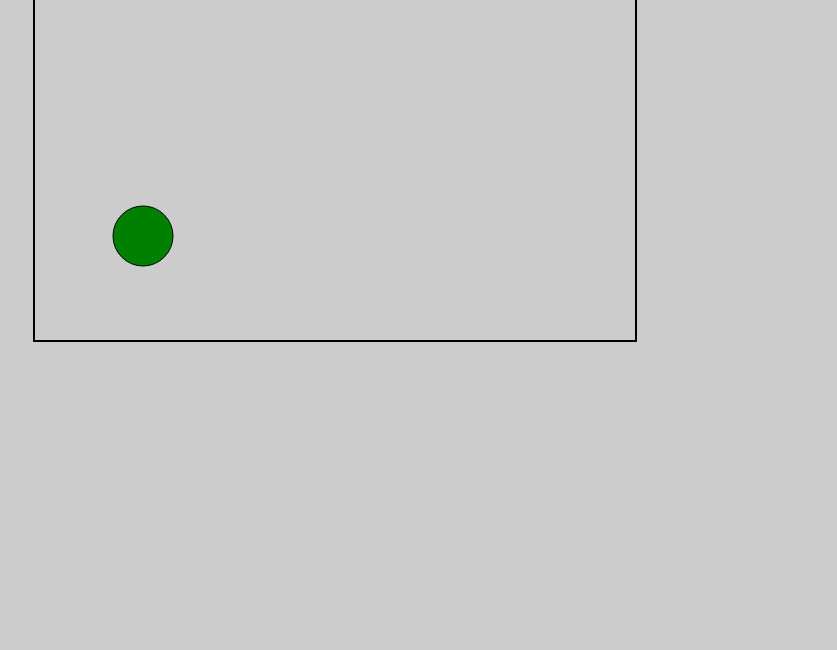
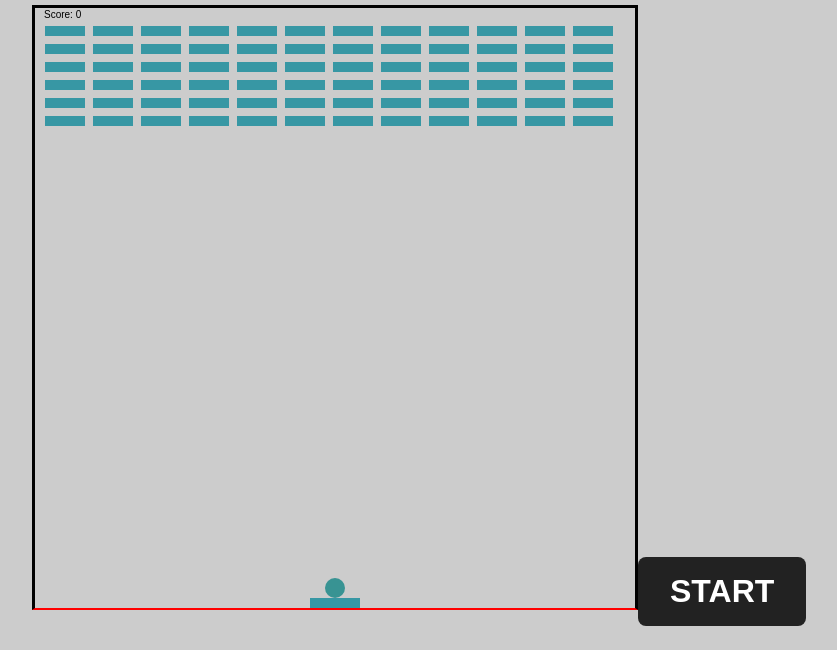
Before and after one commit to TabotCharlesBessong/RandomProject, a plain HTML site: page BREAKOUTGAME/index.html in a window 1280 px wide. Shown: the part 150-800 px from the top of the page, without its empty margins (305-1142 px from the left). Drawn offline with Linux system fonts and the light colour scheme.

Commit message:
having trouble with the game

```diff
--- a/BREAKOUTGAME/app.js
+++ b/BREAKOUTGAME/app.js
@@ -1,50 +1,178 @@
-
-// alert("Hello world")
-
-const canvas = document.querySelector("#canvas")
-const ctx = canvas.getContext('2d')
-
-let x = canvas.width / 2
-let y = canvas.height / 2
-let dx = 8
-let dy = -4
-
-ctx.beginPath()
-ctx.arc(x,y,30,0,2 * Math.PI, false)
-ctx.fillStyle = "green"
-ctx.fill()
-ctx.stroke()
-ctx.closePath()
-// drawCirlce(x,y);
-
-setInterval(()=>{
-
-  detectCollision()
-  ctx.clearRect(0,0,canvas.width , canvas.height)
-  drawCirlce(x,y)
-
-},50)
-
-const detectCollision = ()=>{
-  x += dx
-  y += dy
-  if(x >= canvas.width || y >= canvas.height){
-    dx = -dx
-    dy = -dy
+const canvas = document.querySelector("#canvas");
+const ctx = canvas.getContext("2d");
+const canvasH = canvas.height;
+const canvasW = canvas.width;
+let rightPressed = false;
+let leftPressed = false;
+let x,
+  y,
+  dy,
+  dx,
+  interval,
+  radius,
+  paddleW,
+  paddleX,
+  paddleY,
+  brickW,
+  brickH,
+  brickOffset;
+let bricks = [];
+let score = 0;
+let brickCount = 12;
+let brickRows = 6;
+setVariables();
+drawBall();
+drawPaddle();
+createBrickArray();
+drawBricks();
+drawScore();
+paddleNavigation();
+// startGame()
+function drawScore() {
+  ctx.beginPath();
+  ctx.fillStyle = "#000";
+  ctx.fill();
+  ctx.fillText("Score: " + score, 9, 10);
+  ctx.closePath();
+}
+function createBrickArray() {
+  for (let j = 0; j < brickRows; j++) {
+    bricks[j] = [];
+    for (let i = 0; i < brickCount; i++) {
+      bricks[j][i] = { x: 0, y: 0, isVisible: true };
     }
-  if(x < 0 || y < 0){
-    dx = -dx
-    dy = -dy
+  }
+}
+function drawBricks() {
+  for (let j = 0; j < brickRows; j++) {
+    for (let i = 0; i < brickCount; i++) {
+      if (bricks[j][i].isVisible) {
+        const brickX = 10 + i * (brickW + brickOffset);
+        const brickY = (10 + brickOffset) * (j + 1);
+        bricks[j][i].x = brickX;
+        bricks[j][i].y = brickY;
+        ctx.beginPath();
+        ctx.rect(brickX, brickY, brickW, brickH);
+        ctx.fillStyle = "#3797a4";
+        ctx.fill();
+        ctx.closePath();
+      }
+    }
+  }
+}
+function paddleNavigation() {
+  document.addEventListener("keydown", handleKeyDown);
+  document.addEventListener("keyup", handleKeyUp);
+  function handleKeyDown(e) {
+    if (e.key === "ArrowRight") {
+      rightPressed = true;
+    }
+    if (e.key === "ArrowLeft") {
+      leftPressed = true;
+    }
+  }
+  function handleKeyUp(e) {
+    if (e.key === "ArrowRight") {
+      rightPressed = false;
+    }
+    if (e.key === "ArrowLeft") {
+      leftPressed = false;
+    }
+  }
+}
+function detectCollision() {
+  if (x + dx >= canvasW || x + dx < 0) {
+    dx = -dx;
+  }
+  if (y + dy > canvasH - radius) {
+    if (x + dx > paddleX && x + dx < paddleX + paddleW)
+      dy = -dy;
+      dx = dx + (x + dx - paddleX) / 100;
+    }
+  }
+  if (y + dy < 0) {
+    dy = -dy;
+  }
+  for (let b = 0; b < bricks.length; b++) {
+    for (let i = 0; i < bricks[b].length; i++) {
+      const brick = bricks[b][i];
+      if (brick.isVisible) {
+        if (
+          x > brick.x &&
+          x < brick.x + brickW &&
+          y > brick.y &&
+          y < brick.y + brickH
+        ) {
+          bricks[b][i].isVisible = false;
+          score += 1;
+          dy = -dy;
+          checkYouWon();
+        }
+      }
     }
   }
 
-const drawCirlce = (x,y)=>{
-  ctx.beginPath()
-  ctx.arc(x,y,30,0,2 * Math.PI, false)
-  ctx.fillStyle = "green"
-  ctx.fill()
-  ctx.stroke()
-  ctx.closePath()
+function startGame() {
+  if (!interval) {
+    interval = setInterval(() => {
+      if (rightPressed) {
+        paddleX = paddleX + 5;
+      }
+      if (leftPressed) {
+        paddleX = paddleX - 5;
+      }
+      detectCollision();
+      x = x + dx;
+      y = y + dy;
+      checkGameover();
+      ctx.clearRect(0, 0, canvasW, canvasH);
+      drawPaddle();
+      drawBall();
+      drawBricks();
+      drawScore();
+    }, 20);
+  }
 }
-
-// console.log(canvas);
+function checkGameover() {
+  if (y >= 600) {
+    alert("game over");
+    clearInterval(interval);
+    interval = null;
+    setVariables();
+  }
+}
+function checkYouWon() {
+  if (score === 18) {
+    alert("You Won !!");
+    clearInterval(interval);
+    interval = null;
+    setVariables();
+  }
+}
+function setVariables() {
+  x = canvasW / 2;
+  y = canvasH - 20;
+  dx = 5;
+  dy = -5;
+  radius = 10;
+  paddleW = 50;
+  paddleX = canvasW / 2 - paddleW / 2;
+  paddleY = canvasH - 10;
+  brickW = 40;
+  brickH = 10;
+  brickOffset = 8;
+}
+function drawBall() {
+  ctx.beginPath();
+  ctx.arc(x, y, radius, 0, 2 * Math.PI, false);
+  ctx.fillStyle = "#389393";
+  ctx.fill();
+  ctx.closePath();
+}
+function drawPaddle() {
+  ctx.beginPath();
+  ctx.rect(paddleX, paddleY, paddleW, 10);
+  ctx.fillStyle = "#3797a4";
+  ctx.fill();
+  ctx.closePath();
+}
--- a/BREAKOUTGAME/index.html
+++ b/BREAKOUTGAME/index.html
@@ -8,9 +8,20 @@
   <link rel="stylesheet" href="./styles.css">
 </head>
 <body>
-  <canvas id="canvas" width="600" height="400" style="border: 2px solid black; text-align:center" >
+  <section style="display: flex; justify-content: center">
+  <div>
+    <h1>BreakOut Game</h1>
+    <canvas
+      id="canvas"
+      height="600"
+      width="600"
+      style="border: 3px solid black; border-bottom: 2px solid red"
+      >Heyyy canvas is not supported</canvas
+    >
+    <button onclick="startGame()">Start</button>
+  </div>
+</section>
 
-  </canvas>
 
   <script src="./app.js"></script>
 </body>
--- a/BREAKOUTGAME/styles.css
+++ b/BREAKOUTGAME/styles.css
@@ -7,3 +7,22 @@ body{
   align-items: center;
   justify-content: center;
 }
+
+button{
+  color: #fff;
+  background: #222;
+  padding: 1rem 2rem;
+  border-radius: 0.5rem;
+  position: absolute;
+  bottom: 3%;
+  font-size: 2rem;
+  text-transform: uppercase;
+  font-weight: 600;
+  cursor: pointer;
+  /* display: inline-block; */
+  border: none;
+}
+button:hover{
+  color: #222;
+  background: #fff;
+}
```
